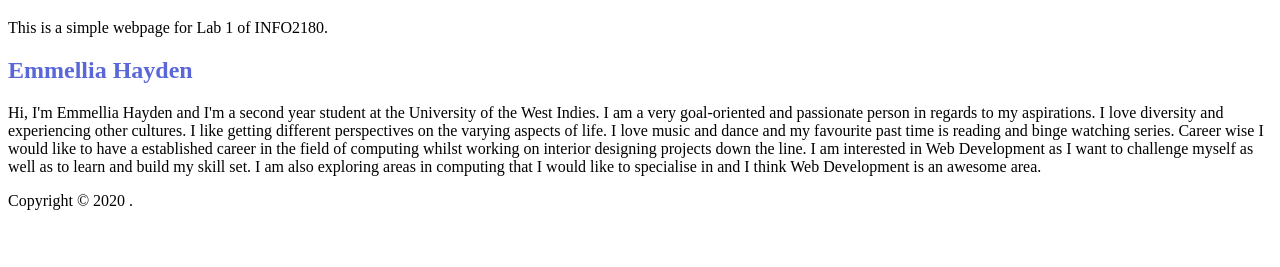
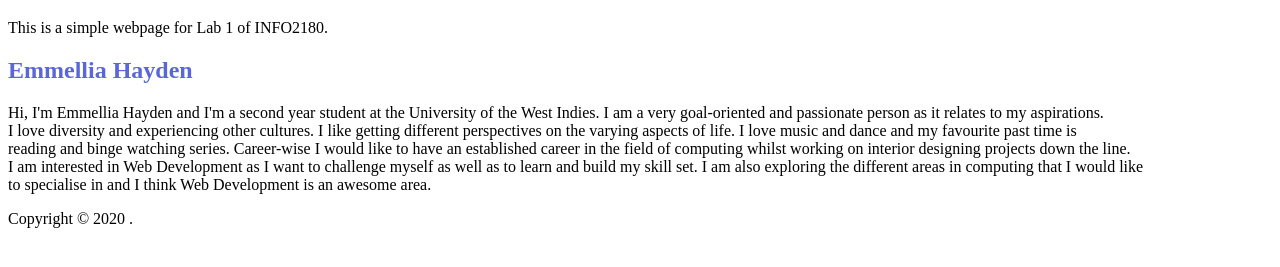
Before and after one commit to Emmellia/info2180-lab1, a plain HTML site: page index.html in a window 1280 px wide. Shown: the part 61-328 px from the top of the page. Drawn offline with Linux system fonts and the light colour scheme.

Commit message:
Edited index.html

```diff
--- a/index.html
+++ b/index.html
@@ -15,11 +15,11 @@
  <main>
  <h2>Emmellia Hayden</h2>
  <p>Hi, I'm Emmellia Hayden and I'm a second year student at the University of the West Indies.
-I am a very goal-oriented and passionate person in regards to my aspirations. I love diversity and experiencing other
+I am a very goal-oriented and passionate person as it relates to my aspirations. <br>I love diversity and experiencing other
 cultures. I like getting different perspectives on the varying aspects of life. I love music and dance and my favourite past time is
-reading and binge watching series. Career wise I would like to have a established career in the field of computing whilst working on
-interior designing projects down the line. I am interested in Web Development as I want to challenge myself as well as to learn and
-build my skill set. I am also exploring areas in computing that I would like to specialise in and I think Web Development is an awesome area. </p>
+<br>reading and binge watching series. Career-wise I would like to have an established career in the field of computing whilst working on
+interior designing projects down the line.<br> I am interested in Web Development as I want to challenge myself as well as to learn and
+build my skill set. I am also exploring the different areas in computing that I would like <br>to specialise in and I think Web Development is an awesome area. </p>
  </main>
  <footer>
  <p>Copyright &copy; 2020 <Your Name>.</p>
```
